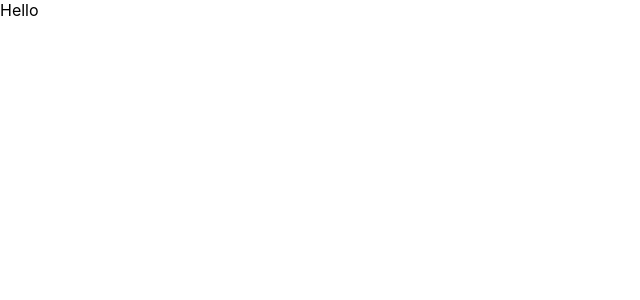
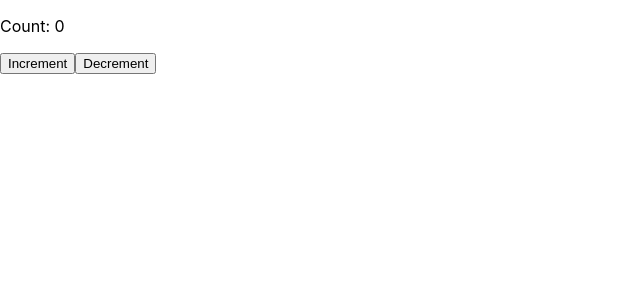
Before and after one commit to okristaps/mini-casino, a React (Create React App) app: page / in a window 1280 px wide. Shown: the top 300 px of the page, without its empty margins (0-640 px from the left). Built offline with nearby package versions, Linux system fonts and the light colour scheme.

Commit message:
add mobx

```diff
--- a/package.json
+++ b/package.json
@@ -10,6 +10,8 @@
     "@types/node": "^16.18.58",
     "@types/react": "^18.2.28",
     "@types/react-dom": "^18.2.13",
+    "mobx": "^6.10.2",
+    "mobx-react": "^9.0.1",
     "react": "^18.2.0",
     "react-dom": "^18.2.0",
     "react-scripts": "5.0.1",
--- a/src/app/App.tsx
+++ b/src/app/App.tsx
@@ -1,5 +1,7 @@
+import Counter from "./counter";
+
 function App() {
-  return <div>Hello</div>;
+  return <Counter />;
 }
 
 export default App;
--- /dev/null
+++ b/src/app/counter.tsx
@@ -0,0 +1,14 @@
+import { observer } from "mobx-react";
+import store from "./stores/basicStore";
+
+const Counter = observer(() => {
+  return (
+    <div>
+      <p>Count: {store.count}</p>
+      <button onClick={() => store.increment()}>Increment</button>
+      <button onClick={() => store.decrement()}>Decrement</button>
+    </div>
+  );
+});
+
+export default Counter;
--- /dev/null
+++ b/src/app/stores/basicStore.ts
@@ -0,0 +1,20 @@
+import { makeAutoObservable } from "mobx";
+
+class Store {
+  count = 0;
+
+  constructor() {
+    makeAutoObservable(this);
+  }
+
+  increment() {
+    this.count += 1;
+  }
+
+  decrement() {
+    this.count -= 1;
+  }
+}
+
+const store = new Store();
+export default store;
--- a/src/index.tsx
+++ b/src/index.tsx
@@ -1,7 +1,13 @@
 import ReactDOM from "react-dom/client";
 import App from "./app/App";
 import "./index.css";
+import { Provider } from "mobx-react";
+import store from "./app/stores/basicStore";
 
 const root = ReactDOM.createRoot(document.getElementById("root") as HTMLElement);
 
-root.render(<App />);
+root.render(
+  <Provider store={store}>
+    <App />
+  </Provider>
+);
--- a/tsconfig.json
+++ b/tsconfig.json
@@ -18,7 +18,8 @@
     "resolveJsonModule": true,
     "isolatedModules": true,
     "noEmit": true,
-    "jsx": "react-jsx"
+    "jsx": "react-jsx",
+    "useDefineForClassFields": true
   },
   "include": [
     "src"
```
Also changed, not shown: 1 other file (tests, documents, lock files or other folders).
